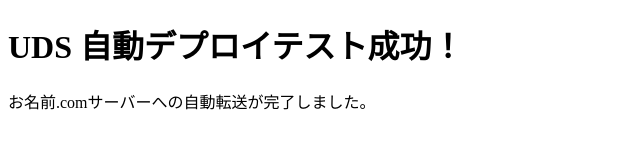
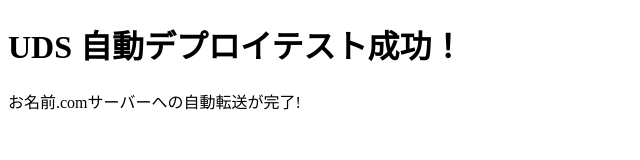
Before and after one commit to ubuyama-digital-service-com/uds-system-20260213-deploy-workflow, a plain HTML site: page index.html in a window 1280 px wide. Shown: the full height of the page, 0-640 px from the left. Drawn offline with Linux system fonts and the light colour scheme.

Commit message:
テスト2

```diff
--- a/index.html
+++ b/index.html
@@ -3,7 +3,7 @@
 
 <body>
     <h1>UDS 自動デプロイテスト成功！</h1>
-    <p>お名前.comサーバーへの自動転送が完了しました。</p>
+    <p>お名前.comサーバーへの自動転送が完了!</p>
 </body>
 
 </html>
```
